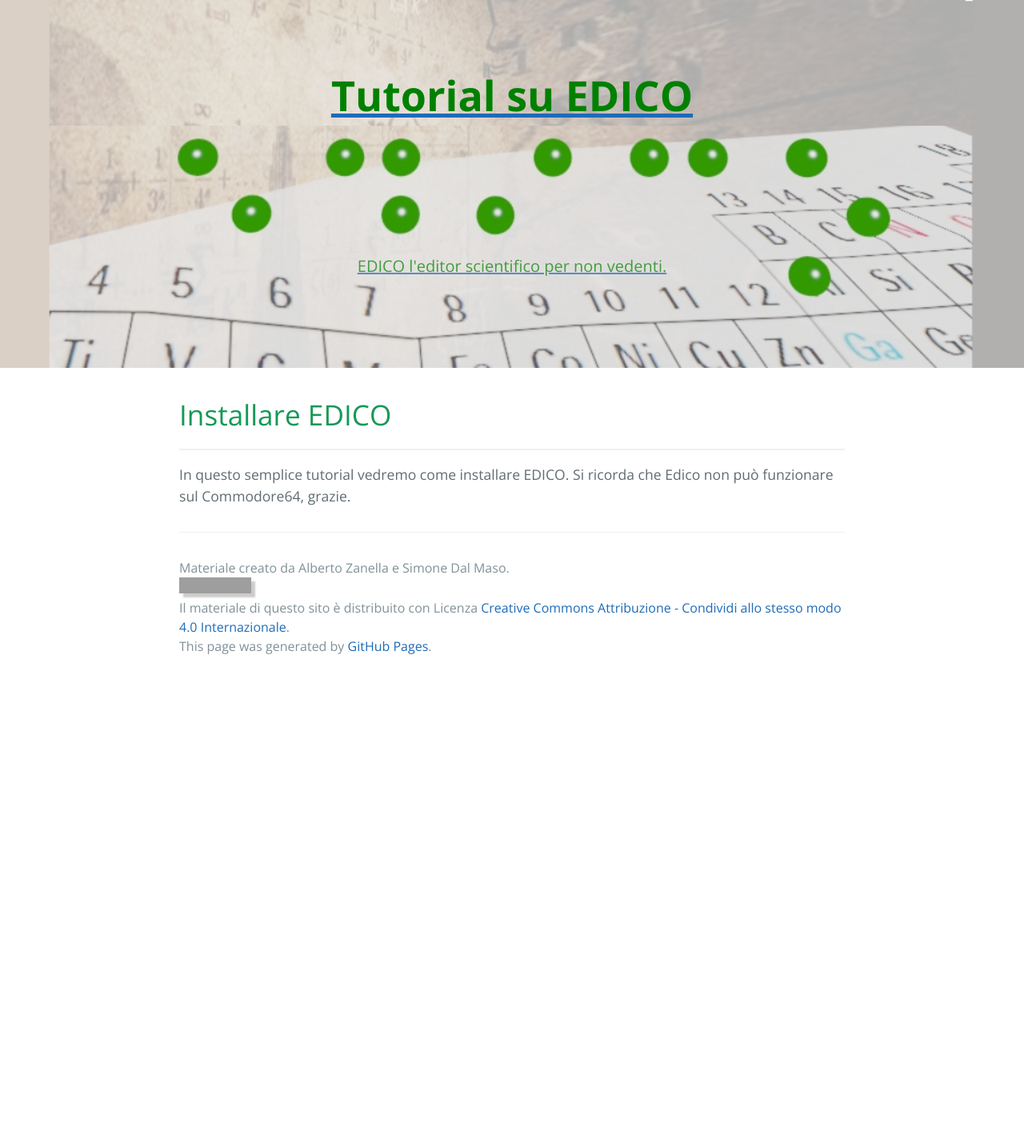
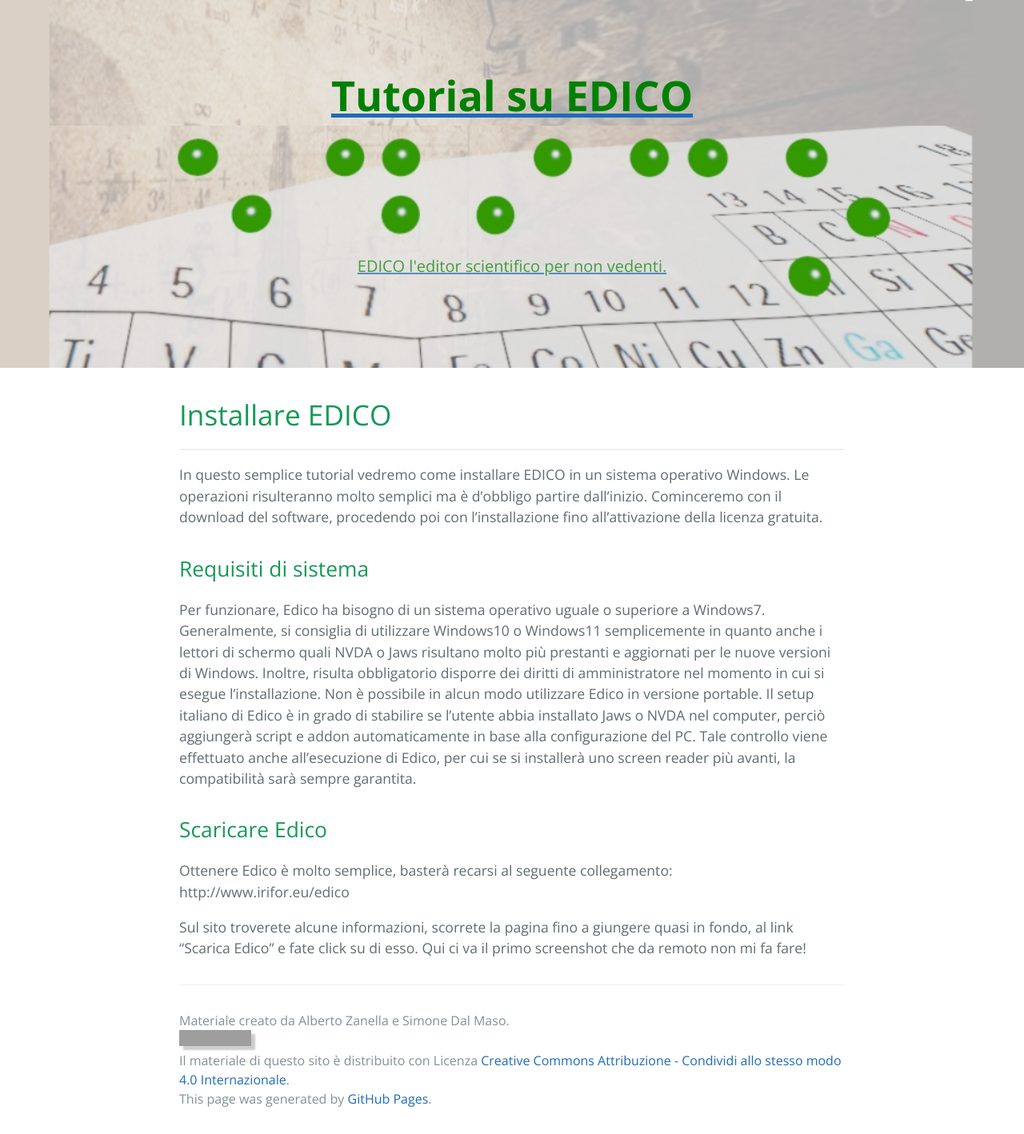
Before and after one commit to edicoIta/edicoita.github.io, a Jekyll site: the page built from docs/01_installare/index.md, in a window 1280 px wide. Shown: the whole page at 80% size. Built offline with Jekyll 4.4.1, drawn with Linux system fonts in a browser that asks for light colours; before the commit the page ends 900 px from its top, so only the background shows below that; grey boxes are pictures that could not be loaded.

Commit message:
Update index.md

```diff
--- a/docs/01_installare/index.md
+++ b/docs/01_installare/index.md
@@ -5,5 +5,20 @@ layout: default
 # Installare EDICO
 ----
 
-In questo semplice tutorial vedremo come installare EDICO.
-Si ricorda che Edico non può funzionare sul Commodore64, grazie.
+In questo semplice tutorial vedremo come installare EDICO in un sistema operativo Windows. Le operazioni risulteranno molto semplici ma è d'obbligo partire dall'inizio.
+Cominceremo con il download del software, procedendo poi con l'installazione fino all'attivazione della licenza gratuita.
+
+
+## Requisiti di sistema
+Per funzionare, Edico ha bisogno di un sistema operativo uguale o superiore a Windows7. Generalmente, si consiglia di utilizzare Windows10 o Windows11 semplicemente in quanto anche i lettori di schermo quali NVDA o Jaws risultano molto più prestanti e aggiornati per le nuove versioni di Windows.
+Inoltre, risulta obbligatorio disporre dei diritti di amministratore nel momento in cui si esegue l'installazione.
+Non è possibile in alcun modo utilizzare Edico in versione portable.
+Il setup italiano di Edico è in grado di stabilire se l'utente abbia installato Jaws o NVDA nel computer, perciò aggiungerà script e addon automaticamente in base alla configurazione del PC.
+Tale controllo viene effettuato anche all'esecuzione di Edico, per cui se si installerà uno screen reader più avanti, la compatibilità sarà sempre garantita.
+
+## Scaricare Edico
+Ottenere Edico è molto semplice, basterà recarsi al seguente collegamento:
+http://www.irifor.eu/edico
+
+Sul sito troverete alcune informazioni, scorrete la pagina fino a giungere quasi in fondo, al link "Scarica Edico" e fate click su di esso.
+  Qui ci va il primo screenshot che da remoto non mi fa fare!
```
